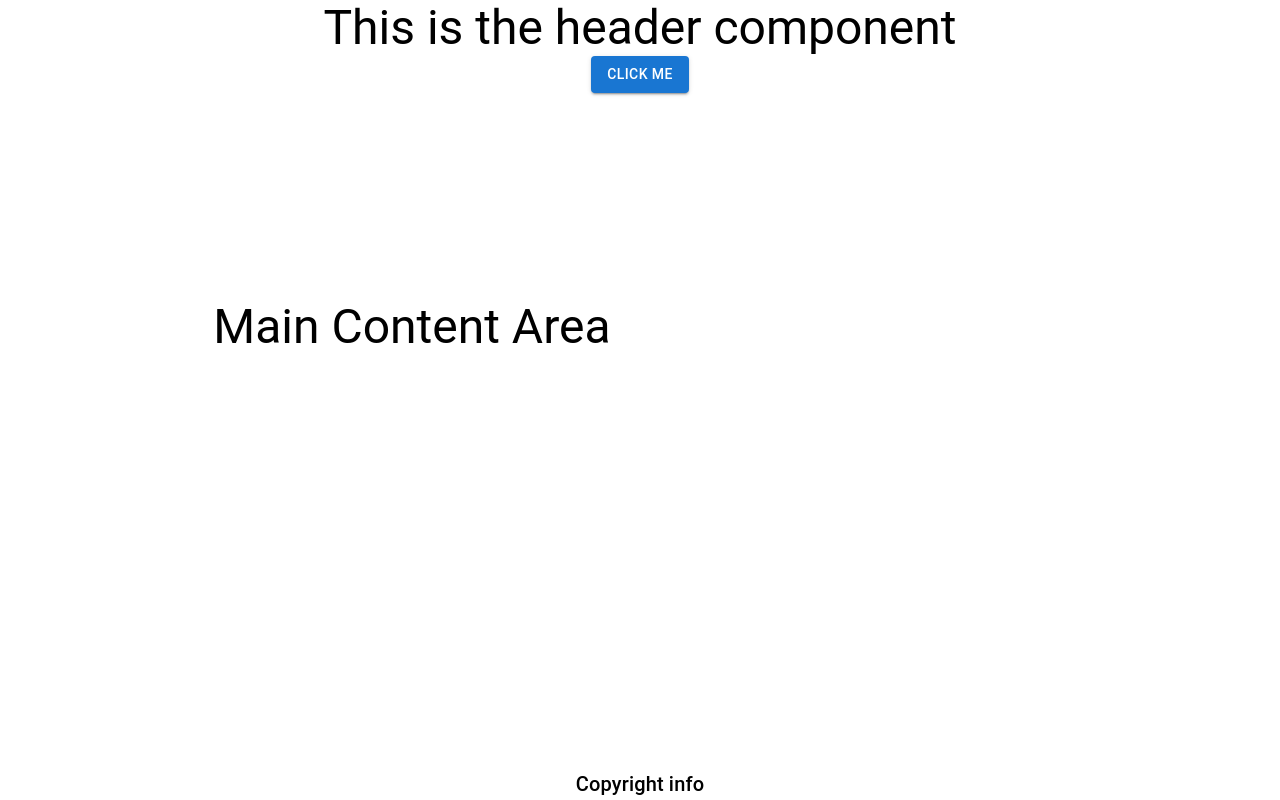
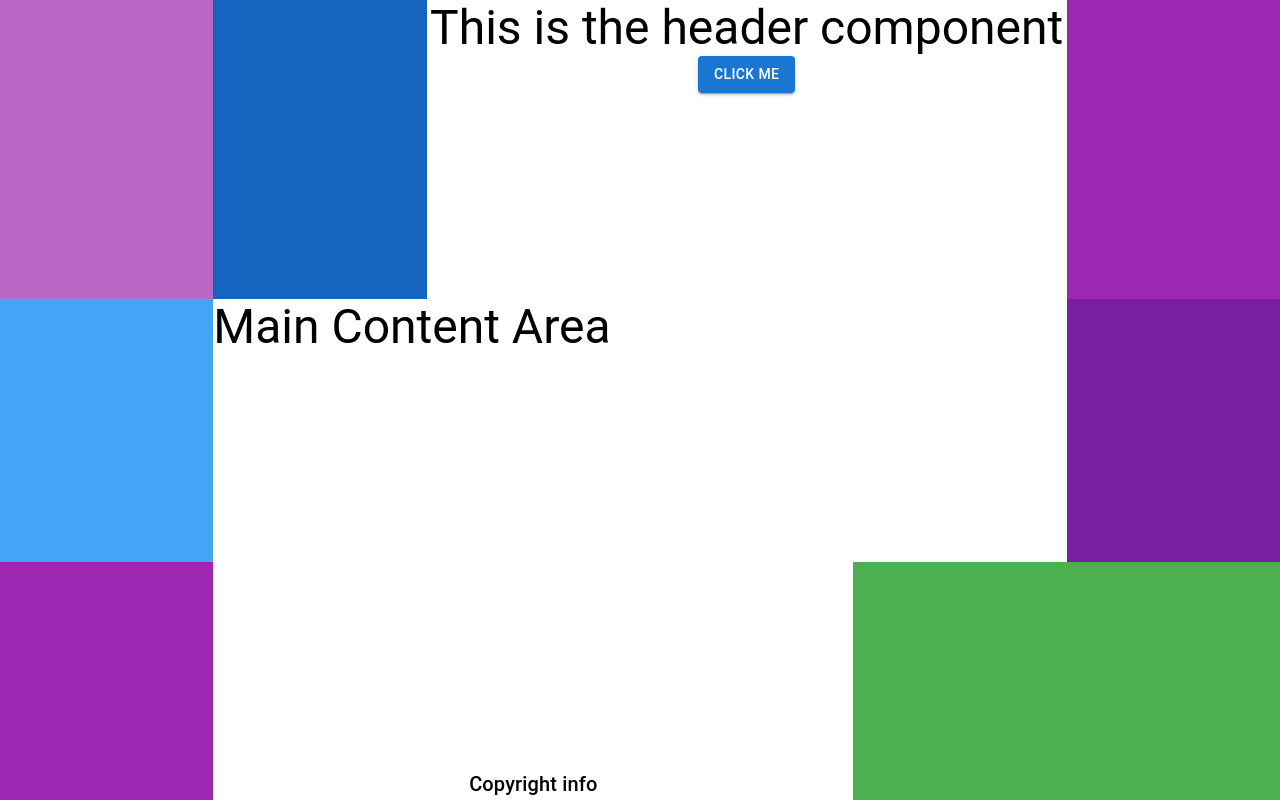
Before and after one commit to drewkeat/keatdev, a React (Create React App) app: page / in a window 1280 px wide. Built offline with nearby package versions, Linux system fonts and the light colour scheme.

Commit message:
add boxes for grid items on landing page

```diff
--- a/src/Containers/Landing.jsx
+++ b/src/Containers/Landing.jsx
@@ -1,5 +1,5 @@
 import React from "react";
-import { Grid, Typography } from "@mui/material";
+import { Box, Grid, Typography } from "@mui/material";
 
 import { Header } from "../Components";
 
@@ -7,21 +7,31 @@ export default function Landing() {
   return (
     <Grid
       container
-      justifyContent={"center"}
       justifyItems={"center"}
       id="main-wrapper"
+      columns={{ xs: 4, sm: 8, md: 12 }}
     >
-      <Grid container xs={12} justifyContent="center" alignContent="start">
+      {/* Row 1 */}
+      <Grid item component={Box} xs={2} backgroundColor={"secondary.light"} />
+      <Grid item component={Box} xs={2} backgroundColor={"primary.dark"} />
+      <Grid container xs={6} justifyContent="center" alignContent="start">
         <Header />
       </Grid>
+      <Grid item component={Box} xs={2} backgroundColor={"secondary.main"} />
+      {/* row 2 */}
+      <Grid item component={Box} xs={2} backgroundColor={"primary.light"} />
       <Grid item xs={8}>
         <Typography variant="h3">Main Content Area</Typography>
       </Grid>
-      <Grid container xs={12} justifyContent="center" alignContent="end">
+      <Grid item component={Box} xs={2} backgroundColor={"secondary.dark"} />
+      {/* row 3 */}
+      <Grid item component={Box} xs={2} backgroundColor={"secondary.main"} />
+      <Grid container xs={6} justifyContent="center" alignContent="end">
         <Typography variant="h6" textAlign="center">
           Copyright info
         </Typography>
       </Grid>
+      <Grid item component={Box} xs={4} backgroundColor={"success.light"} />
     </Grid>
   );
 }
```
